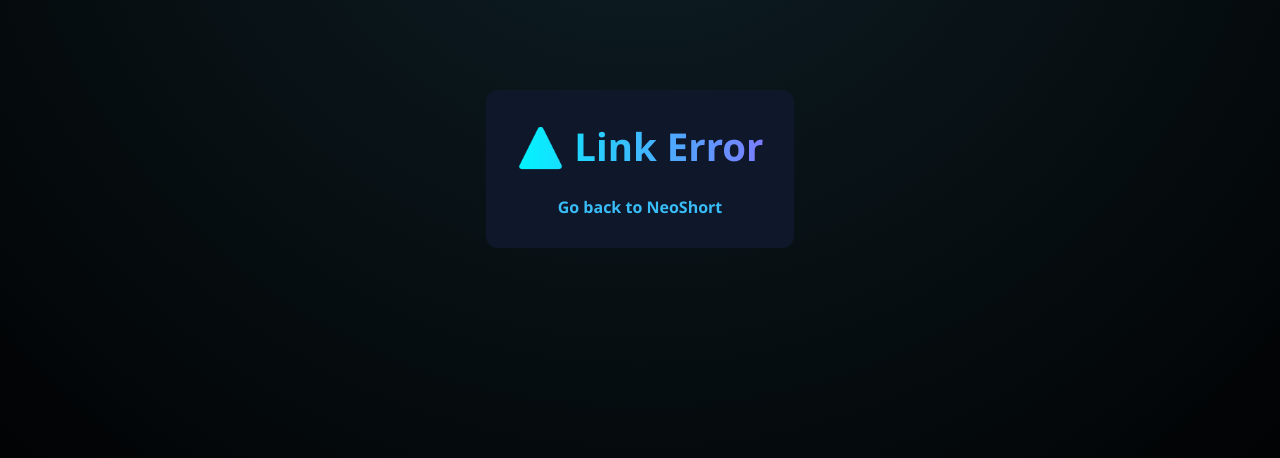
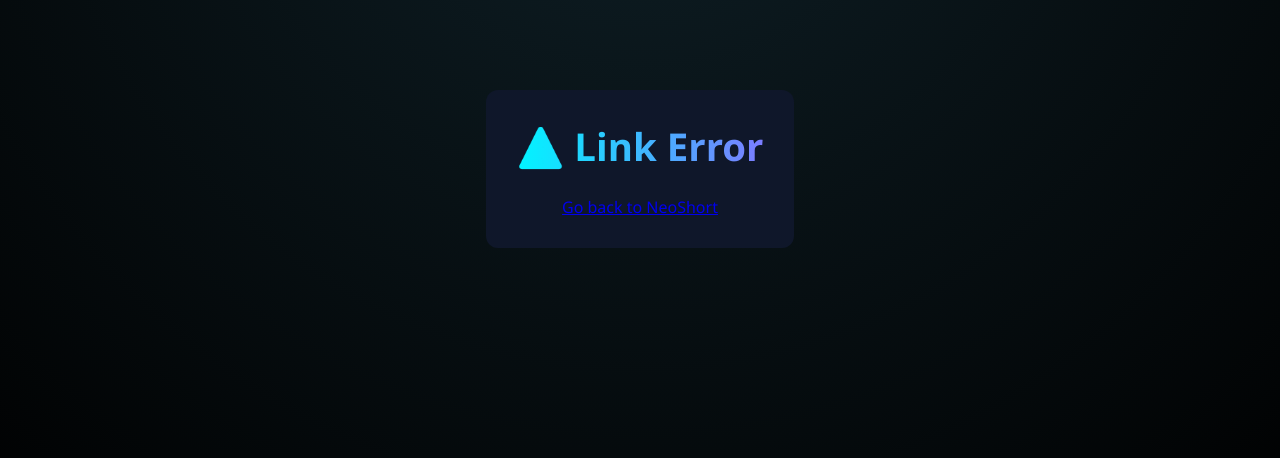
Before and after one commit to COZYkrish/NeoShort, a Flask app: template templates/error.html in a window 1280 px wide. Shown: the part 231-689 px from the top of the page. Run offline with Flask 3, Linux system fonts and the light colour scheme; the template is opened without the code that fills it, so the values that code supplies are empty.

Commit message:
ypdated css

```diff
--- a/static/css/style.css
+++ b/static/css/style.css
@@ -167,7 +167,7 @@ button:hover {
   border-radius: 12px;
 }
 
-.container a {
+/* .container a {
   color: #38bdf8;
   text-decoration: none;
   font-weight: bold;
@@ -179,4 +179,4 @@ button:disabled {
 
 button.loading {
   background: linear-gradient(90deg, #38bdf8, #6366f1);
-}
+} */
```
